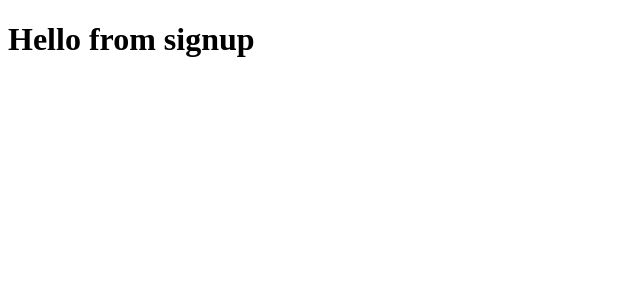
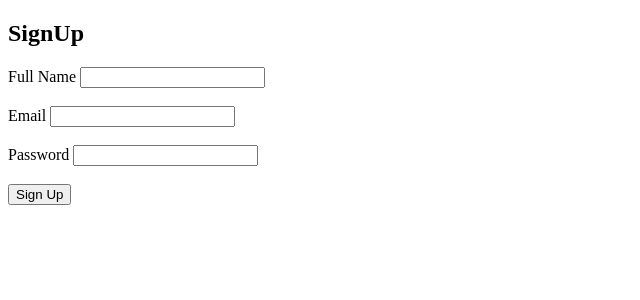
Before and after one commit to adityaashuklaa/nodeLearning, a Node server app: page /signup in a window 1280 px wide. Shown: the top 300 px of the page, without its empty margins (0-640 px from the left). Run offline with Node 20, Linux system fonts and the light colour scheme; some libraries are stand-ins or nearby versions.

Commit message:
Completed User signup and login process, now working with uuid generation

```diff
--- a/short-url/package.json
+++ b/short-url/package.json
@@ -21,6 +21,7 @@
     "mongoose": "^9.13.0",
     "nanoid": "^6.0.2",
     "nodemon": "^3.1.14",
-    "shortid": "^2.2.17"
+    "shortid": "^2.2.17",
+    "uuid": "^14.0.3"
   }
 }
--- a/short-url/routes/staticRouter.routes.js
+++ b/short-url/routes/staticRouter.routes.js
@@ -14,4 +14,8 @@ router.get("/signup", (req, res) => {
     return res.render("signup")
 })
 
+router.get("/login", (req, res) => {
+    return res.render("login")
+})
+
 export default router
--- a/short-url/routes/user.routes.js
+++ b/short-url/routes/user.routes.js
@@ -1,8 +1,9 @@
 import express from "express";
-import { handleCreateUserSignUp } from "../controllers/user.controller.js";
+import { handleUserLogin, handleUserSignUp } from "../controllers/user.controller.js";
 
 const router = express.Router()
 
-router.post("/", handleCreateUserSignUp)
+router.post("/", handleUserSignUp)
+router.post("/login", handleUserLogin)
 
 export default router
--- a/short-url/views/signup.ejs
+++ b/short-url/views/signup.ejs
@@ -6,6 +6,32 @@
     <title>SignUp</title>
 </head>
 <body>
-    <h1>Hello from signup</h1>
+    <section>
+        <div class="signup_sec">
+            <div class="container">
+                <div class="heading">
+                    <h1>SignUp</h1>
+                </div>
+                <form action="/user" method="post">
+                    <div class="form-group">
+                        <label for="name">Full Name</label>
+                        <input type="text" required name="name" id="name">
+                    </div>
+                    <br>
+                    <div class="form-group">
+                        <label for="email">Email</label>
+                        <input type="email" required name="email" id="email">
+                    </div>
+                    <br>
+                    <div class="form-group">
+                        <label for="password">Password</label>
+                        <input type="password" required name="password" id="password">
+                    </div>
+                    <br>
+                    <button type="submit">Sign Up</button>
+                </form>
+            </div>
+        </div>
+    </section>
 </body>
 </html>
```
Also changed, not shown: short-url/controllers/user.controller.js (+13 -2 lines), short-url/views/login.ejs (added, +32 -0 lines), 1 other file.
